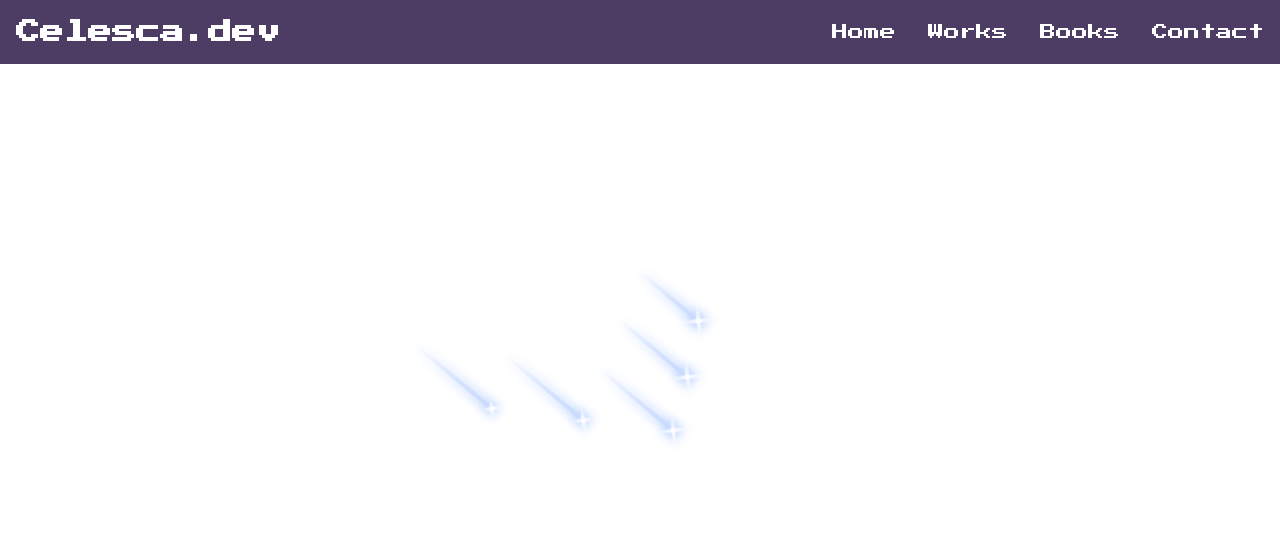
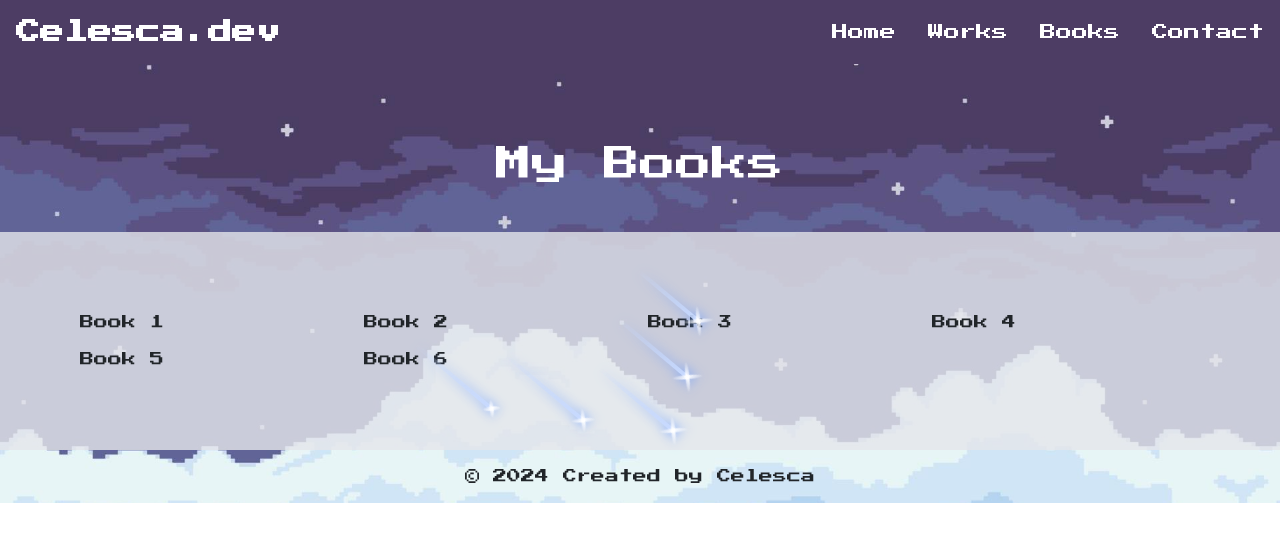
Before and after one commit to Celesca/new-portfolio, a React (Vite) app: page /book in a window 1280 px wide. Shown: the top 542 px of the page. Built offline with nearby package versions, Linux system fonts and the light colour scheme.

Commit message:
add: book-grid

```diff
--- a/src/pages/BookPage/BookPage.tsx
+++ b/src/pages/BookPage/BookPage.tsx
@@ -22,6 +22,25 @@ const BookPage: React.FC = () => {
         <div className="star"></div>
     </div>
 
+    <div className="mt-24 flex flex-col items-center justify-center">
+        <h1 className="text-white text-4xl mt-12"
+        data-aos="fade-up"
+        data-aos-duration="1000">My Books</h1>
+
+
+      <div className="mt-12 p-20 bg-gray-200/[.80] w-full">
+        <div className="grid grid-cols-1 sm:grid-cols-2 md:grid-cols-3 lg:grid-cols-4 gap-4">
+          <div className="book-item">Book 1</div>
+          <div className="book-item">Book 2</div>
+          <div className="book-item">Book 3</div>
+          <div className="book-item">Book 4</div>
+          <div className="book-item">Book 5</div>
+          <div className="book-item">Book 6</div>
+        </div>
+      </div>
+
+    </div>
+
 
     <FooterSection />
   </Layout>
```
